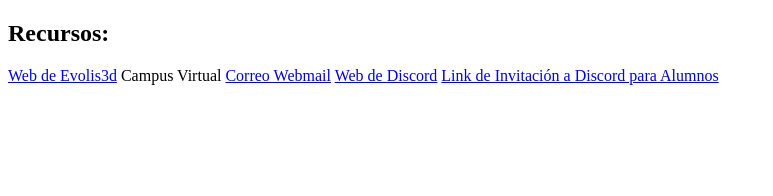
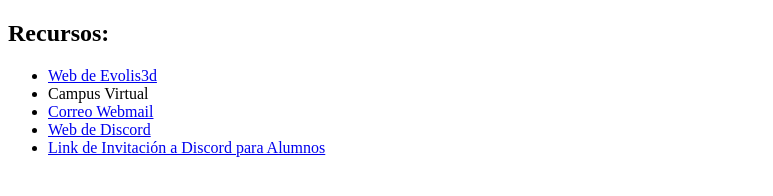
Before and after one commit to Evolis3d/Evolis3d.github.io, a plain HTML site: page index.html in a window 1280 px wide. Shown: the whole page, without its empty margins (0-773 px from the left). Drawn offline with Linux system fonts and the light colour scheme.

Commit message:
Update index.html

```diff
--- a/index.html
+++ b/index.html
@@ -5,10 +5,12 @@
 <title>Evolis3D - Recursos</title>
 </head>
 <h2>Recursos:</h2>
-<a href="http://www.evolis3d.com" target="blank">Web de Evolis3d</a>
-<a ref="http://www.evolis3d.com/campus" target="blank">Campus Virtual</a>
-<a href="http://www.evolis3d.com/webmail" target="blank">Correo Webmail</a>
-<a href="http://www.discord.com" target="blank">Web de Discord</a>
-<a href="http://www.discord.gg/juenqFr" target="blank">Link de Invitación a Discord para Alumnos</a>
+<ul>
+<li><a href="http://www.evolis3d.com" target="blank">Web de Evolis3d</a></li>
+<li><a ref="http://www.evolis3d.com/campus" target="blank">Campus Virtual</a></li>
+<li><a href="http://www.evolis3d.com/webmail" target="blank">Correo Webmail</a></li>
+<li><a href="http://www.discord.com" target="blank">Web de Discord</a></li>
+<li><a href="http://www.discord.gg/juenqFr" target="blank">Link de Invitación a Discord para Alumnos</a></li>
+</ul>
 </body>
 </html>
```
